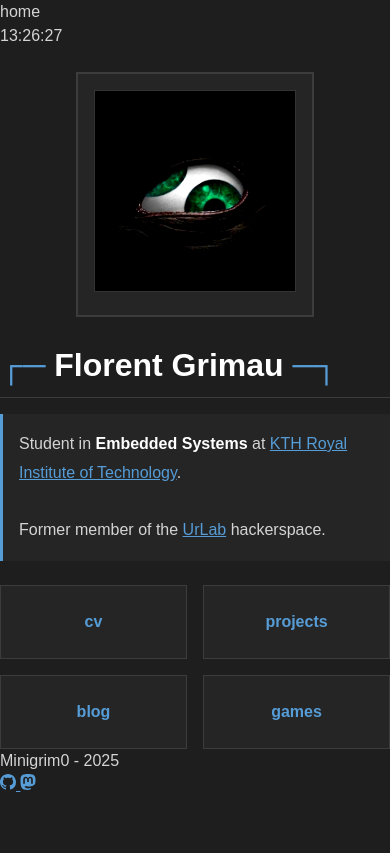
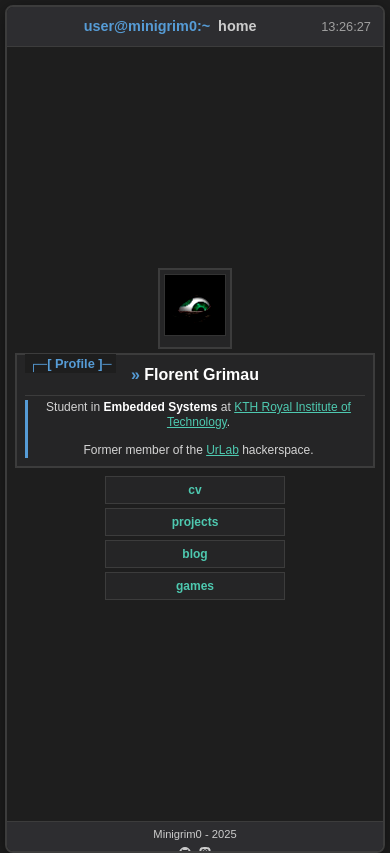
Before and after one commit to Minigrim0/Minigrim0, a Django app: template minigrim0/templates/minigrim0/index.html in a window 390 px wide. Before the commit the page ends 792 px from the top, so only its background shows below. Run offline with Django 4.2, Linux system fonts and the light colour scheme; the template is opened without the code that fills it, so the values that code supplies are empty; some web fonts are replaced.

Commit message:
build: update compiled CSS files
- Compile SASS changes for home page layout and CV fixes
- Include responsive styles and terminal color system updates
- Update home.css with new layout and mobile optimizations
- Update cv.css with markdown p tag fixes

```diff
--- a/minigrim0/assets/css/home.css
+++ b/minigrim0/assets/css/home.css
@@ -1,22 +1,85 @@
 @charset "UTF-8";
-.home-terminal {
+.home-body {
+  font: 16px AnonymiceProNerdFont, sans-serif;
+  background: #1e1e1e;
+  color: #d4d4d4;
+  margin: 0;
+  padding: 0;
+  line-height: 1.5;
+  overflow: hidden;
+  height: 100vh;
+}
+
+.home-layout {
   display: flex;
   flex-direction: column;
-  min-height: calc(100vh - 120px);
+  height: 100vh;
+  background: #1e1e1e;
+  border: 2px solid #3c3c3c;
+  border-radius: 8px;
+  margin: 5px;
+  box-shadow: 0 4px 20px rgba(0, 0, 0, 0.5);
+  overflow: hidden;
+}
+
+.home-titlebar {
+  background: #2d2d30;
+  padding: 8px 12px;
+  border-bottom: 1px solid #3c3c3c;
+  display: flex;
+  align-items: center;
+  justify-content: space-between;
+  flex-shrink: 0;
+  height: 40px;
+  box-sizing: border-box;
+  font-size: 0.9em;
+  color: #cccccc;
+}
+.home-titlebar .terminal-title {
+  font-weight: bold;
+}
+.home-titlebar .terminal-title::before {
+  content: "user@minigrim0:~";
+  color: #569cd6;
+  margin-right: 8px;
+}
+.home-titlebar .terminal-info .mono {
   font-family: AnonymiceProNerdFont, sans-serif;
-  gap: 2rem;
+  color: #a0a0a0;
+  font-size: 0.8rem;
+}
+
+.home-content {
+  flex: 1;
+  display: flex;
+  flex-direction: column;
+  justify-content: center;
+  align-items: center;
+  padding: 0.5rem;
+  gap: 0.5rem;
+  overflow: hidden;
 }
 
 .profile-section {
   display: grid;
   grid-template-columns: 1fr 2fr;
-  gap: 2rem;
-  margin: 1.5rem 0;
+  gap: 1rem;
+  width: 100%;
+  max-width: 900px;
+  align-items: center;
 }
 @media (max-width: 768px) {
   .profile-section {
     grid-template-columns: 1fr;
-    gap: 1.5rem;
+    gap: 0.5rem;
+    text-align: center;
+    max-width: 350px;
+  }
+}
+@media (max-width: 480px) {
+  .profile-section {
+    gap: 0.25rem;
+    max-width: 100%;
   }
 }
 
@@ -27,57 +90,118 @@
 }
 .profile-image .ascii-frame {
   border: 2px solid #3c3c3c;
-  padding: 1rem;
+  padding: 0.25rem;
   background: #252526;
 }
 .profile-image .ascii-frame img {
-  width: 200px;
-  height: 200px;
+  width: 120px;
+  height: 120px;
   object-fit: cover;
   border: 1px solid #3c3c3c;
   filter: contrast(1.2) brightness(1.1);
 }
+@media (max-width: 768px) {
+  .profile-image .ascii-frame img {
+    width: 80px;
+    height: 80px;
+  }
+}
+@media (max-width: 480px) {
+  .profile-image .ascii-frame img {
+    width: 60px;
+    height: 60px;
+  }
+}
 
 .profile-info {
+  border: 2px solid #3c3c3c;
+  background: #252526;
+  padding: 0.5rem;
+  position: relative;
   display: flex;
   flex-direction: column;
   justify-content: center;
 }
+.profile-info::before {
+  content: "┌─[ Profile ]─";
+  position: absolute;
+  top: -1px;
+  left: 0.5rem;
+  background: #1e1e1e;
+  padding: 0 0.25rem;
+  color: #569cd6;
+  font-weight: bold;
+  font-family: AnonymiceProNerdFont, sans-serif;
+  font-size: 0.8rem;
+}
 .profile-info .name-header {
-  font-size: 2rem;
+  font-size: 1.5rem;
   color: #ffffff;
-  margin-bottom: 1rem;
+  margin-bottom: 0.25rem;
   font-weight: bold;
 }
 .profile-info .name-header::before {
-  content: "┌─ ";
+  content: "» ";
   color: #569cd6;
 }
-.profile-info .name-header::after {
-  content: " ─┐";
-  color: #569cd6;
+@media (max-width: 768px) {
+  .profile-info .name-header {
+    font-size: 1.25rem;
+  }
+}
+@media (max-width: 480px) {
+  .profile-info .name-header {
+    font-size: 1rem;
+  }
 }
 .profile-info .description {
   color: #d4d4d4;
-  line-height: 1.8;
-  padding: 1rem;
+  line-height: 1.5;
+  padding-left: 0.5rem;
   border-left: 3px solid #569cd6;
-  background: #252526;
+  font-size: 0.875rem;
 }
 .profile-info .description strong {
   color: #ffffff;
 }
 .profile-info .description a {
-  color: #569cd6;
+  color: #4ec9b0;
+  text-decoration: underline;
 }
 .profile-info .description a:hover {
-  color: #4ec9b0;
+  color: #ffffff;
+  text-decoration: none;
+}
+@media (max-width: 768px) {
+  .profile-info .description {
+    font-size: 0.75rem;
+    line-height: 1.2;
+    padding-left: 0.25rem;
+  }
 }
 
+.navigation-menu {
+  width: 100%;
+  max-width: 900px;
+}
 .navigation-menu .menu-items {
   display: grid;
-  grid-template-columns: repeat(auto-fit, minmax(150px, 1fr));
-  gap: 1rem;
+  grid-template-columns: repeat(4, 1fr);
+  gap: 0.5rem;
+}
+@media (max-width: 768px) {
+  .navigation-menu .menu-items {
+    grid-template-columns: 1fr;
+    grid-template-rows: repeat(4, auto);
+    gap: 0.25rem;
+    max-width: 180px;
+    margin: 0 auto;
+  }
+}
+@media (max-width: 1024px) and (min-width: 769px) {
+  .navigation-menu .menu-items {
+    grid-template-columns: repeat(2, 1fr);
+  }
 }
 .navigation-menu .menu-item {
   border: 1px solid #3c3c3c;
@@ -86,17 +210,64 @@
 }
 .navigation-menu .menu-item:hover {
   background: #4f4f4f;
-  border-color: #007acc;
-  transform: translateY(-2px);
+  border-color: #569cd6;
+  transform: translateY(-1px);
 }
 .navigation-menu .menu-item a {
-  color: #569cd6;
+  color: #4ec9b0;
   text-decoration: none;
   display: block;
-  padding: 1.5rem;
+  padding: 0.25rem;
   font-weight: bold;
   text-align: center;
+  font-size: 0.875rem;
 }
 .navigation-menu .menu-item a:hover {
-  color: #4ec9b0;
+  color: #ffffff;
 }
+@media (max-width: 768px) {
+  .navigation-menu .menu-item a {
+    padding: 0.25rem;
+    font-size: 0.75rem;
+  }
+}
+
+.home-footer {
+  background: #2d2d30;
+  border-top: 1px solid #3c3c3c;
+  color: #cccccc;
+  padding: 0.25rem 0.5rem;
+  flex-shrink: 0;
+  height: 30px;
+  box-sizing: border-box;
+}
+.home-footer .footer-content {
+  display: flex;
+  justify-content: space-between;
+  align-items: center;
+  font-size: 0.7rem;
+}
+@media (max-width: 480px) {
+  .home-footer .footer-content {
+    flex-direction: column;
+    gap: 0.25rem;
+    height: auto;
+  }
+}
+.home-footer .footer-links {
+  display: flex;
+  gap: 0.5rem;
+}
+.home-footer .footer-links a {
+  color: #cccccc;
+  text-decoration: none;
+}
+.home-footer .footer-links a:hover {
+  color: #569cd6;
+}
+.home-footer .footer-links a svg {
+  width: 12px;
+  height: 12px;
+}
+
+/*# sourceMappingURL=home.css.map */
```
Also changed, not shown: minigrim0/assets/css/cv.css (+12 -3 lines), 3 other files.
